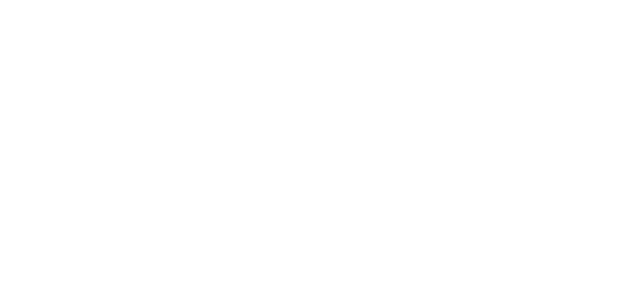
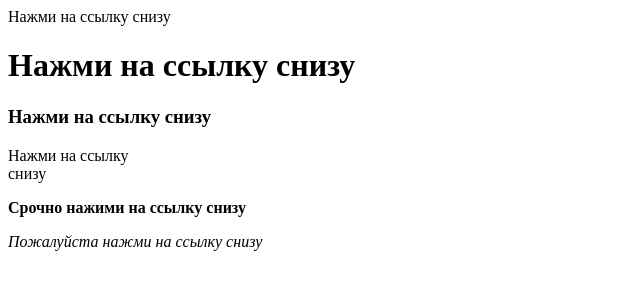
Before and after one commit to StielZer/First-project, a plain HTML site: page index.html in a window 1280 px wide. Shown: the whole page, without its empty margins (0-640 px from the left). Drawn offline with Linux system fonts and the light colour scheme.

Commit message:
text added

```diff
--- a/index.html
+++ b/index.html
@@ -1,13 +1,18 @@
 <!DOCTYPE html>
 <html>
     <head>
-        <title>Привет Нюргун</title>
+        <title>Привет</title>
         <meta charset="utf-8">
-        <meta name="keywords" content="сайт, html, приветствует нюргуна">
-        <meta name="description" content="Этот сайт поприветсвовал нюргуна">
+        <meta name="keywords" content="сайт, html, приветствует">
+        <meta name="description" content="Этот сайт поприветсвовал">
         <link rel="icon" href="/favicon.ico"/>
     </head>
     <body>
-
+        Нажми на ссылку снизу
+        <h1>Нажми на ссылку снизу</h1>
+        <h3>Нажми на ссылку снизу</h3>
+        <p>Нажми на ссылку <br> снизу</p>
+        <p><b>Срочно нажими на ссылку снизу</b></p>
+        <p><em>Пожалуйста нажми на ссылку снизу</em></p>
     </body>
 </html>
```
